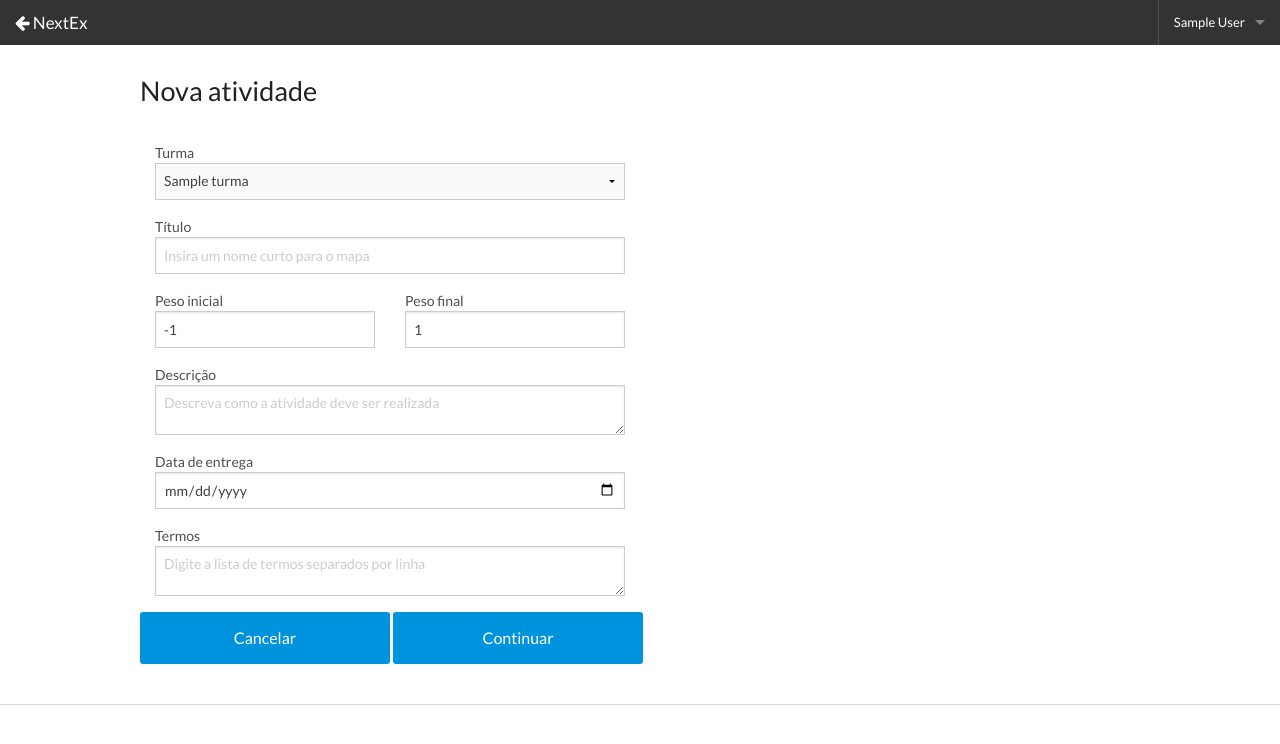
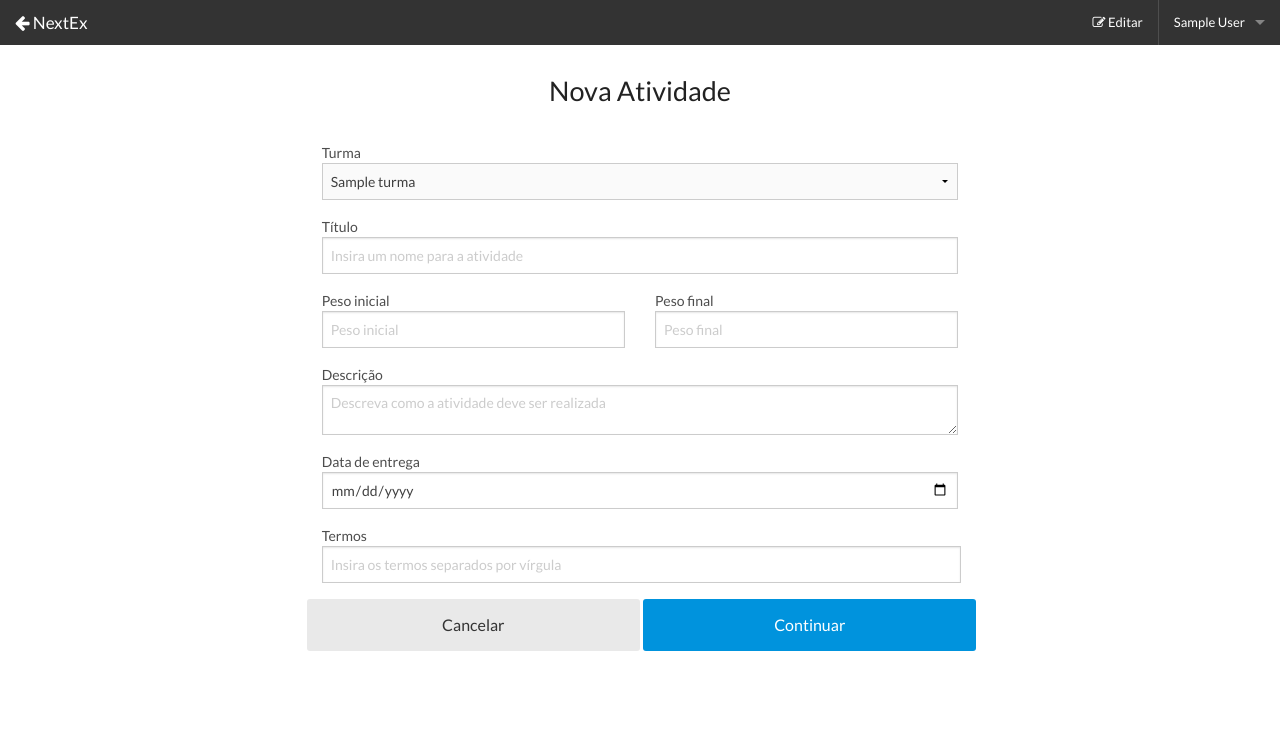
Before and after one commit to maarcooliveira/projeto-unesp, a PHP site: page /atividade.php in a window 1280 px wide. Shown: the top 744 px of the page. Run offline with PHP 8.4, Linux system fonts and the light colour scheme; the visitor is signed in with stand-in values (Sample User, id 1); tables that the repository leaves empty hold one stand-in row (values such as "Sample post"); a stand-in replaces the project's code that opens the database connection; some libraries are stand-ins or nearby versions.

Commit message:
professor now can edit activity info, but not the words

```diff
--- a/api/salvar_arquivo.php
+++ b/api/salvar_arquivo.php
@@ -23,7 +23,10 @@
     $id_atividade = mysqli_insert_id($connection);
    }
    else {
-
+     $query  = "UPDATE atividade SET id_turma = {$id_turma}, titulo = '{$titulo}', data_entrega = '{$data_entrega}', liberado = false WHERE id = {$id_atividade}";
+     $result = mysqli_query($connection, $query);
+     // echo $query;
+     if (!$result) { die("Database query failed. " . mysqli_error ($connection)); }
    }
 
 
--- a/atividade.php
+++ b/atividade.php
@@ -8,17 +8,17 @@
   // include db connect class
   require_once __DIR__ . '/api/db_connect.php';
 
-  if (isset($_POST['submit'])) {
-
-    $turma = isset($_POST['turma']) ? $_POST['turma'] : "";
-    $titulo = isset($_POST['titulo']) ? $_POST['titulo'] : "";
-    $entrega = isset($_POST['entrega']) ? $_POST['entrega'] : "";
-
-    $query  = "INSERT INTO atividade (id_turma, titulo, data_entrega) VALUES ({$turma}, '{$titulo}', '{$entrega}')";
-    $result = mysqli_query($connection, $query);
-    echo $query;
-    if (!$result) { die("Database query failed. " . mysqli_error ($connection)); }
-  }
+  // if (isset($_POST['submit'])) {
+  //
+  //   $turma = isset($_POST['turma']) ? $_POST['turma'] : "";
+  //   $titulo = isset($_POST['titulo']) ? $_POST['titulo'] : "";
+  //   $entrega = isset($_POST['entrega']) ? $_POST['entrega'] : "";
+  //
+  //   $query  = "INSERT INTO atividade (id_turma, titulo, data_entrega) VALUES ({$turma}, '{$titulo}', '{$entrega}')";
+  //   $result = mysqli_query($connection, $query);
+  //   echo $query;
+  //   if (!$result) { die("Database query failed. " . mysqli_error ($connection)); }
+  // }
 
   $id = isset($_GET['id']) ? $_GET['id'] : "undefined";
   $continuacao = 0;
@@ -29,6 +29,15 @@
     $mapa_txt_php =  file_get_contents(getcwd() . "/atividades/" . $id . "/mapa.json");
     $gabarito_txt_php =  file_get_contents(getcwd() . "/atividades/" . $id . "/gabarito.json");
     $continuacao = 1;
+    $queryAtividade = "SELECT * FROM atividade WHERE id = {$id}";
+    $atividade = mysqli_query($connection, $queryAtividade);
+    if (!$atividade) { die("Database query failed. " . mysqli_error ($connection)); }
+    $a = mysqli_fetch_assoc($atividade);
+  }
+  else {
+    $a['titulo'] = "";
+    $a['id_turma'] = "";
+    $a['data_entrega'] = "";
   }
 
   $queryTurmas = "SELECT * FROM turma WHERE id_professor = {$_SESSION['id']}";
@@ -45,6 +54,7 @@
     <title>NextEx - Nova Atividade</title>
     <link rel="stylesheet" href="./css/foundation.min.css" />
     <link rel="stylesheet" href="./css/style.css" />
+    <link rel="stylesheet" href="./css/bootstrap-tokenfield.css" />
     <link rel="stylesheet" href="https://maxcdn.bootstrapcdn.com/font-awesome/4.4.0/css/font-awesome.min.css">
     <link rel="shortcut icon" href="./images/icon.png">
   </head>
@@ -73,6 +83,7 @@
       <section class="top-bar-section">
         <!-- Right Nav Section -->
         <ul class="right">
+          <li><a id="tb_editar" onclick="editar();"><i class="fa fa-pencil-square-o"></i> Editar</a></li>
           <li><a id="tb_remover" onclick="removeEdge();"><i class="fa fa-chain-broken"></i> Remover</a></li>
           <li><a id="tb_cancelar" onclick="cancelSelect();"><i class="fa fa-times"></i> Cancelar</a></li>
           <li><a id="tb_salvar" onclick="salvar();"><i class="fa fa-check"></i> Concluído</a></li>
@@ -92,18 +103,22 @@
 
       <form action="api/salvar_arquivo.php" method="post" id="formAddMapa">
 
-        <div id="form-p1">
+        <div id="form-p1" style="display: none;">
           <br><div class="row">
-            <h3>Nova atividade</h3>
+            <h3 class="text-center"><?php if($id == "undefined") echo "Nova Atividade"; else echo "Editar: {$a['titulo']}"; ?></h3>
           </div>
           <br>
           <div class="row">
-            <div class="small-10 small-offset-1 large-6 large-offset-0 columns">
+            <div class="small-10 small-offset-1 large-8 large-offset-2 columns">
               <label>Turma
                 <select name="id_turma">
                   <?php
                     while($turma = mysqli_fetch_assoc($turmas)) {
-                      echo "<option value='{$turma['id']}'>{$turma['nome']}</option>";
+                      if ($turma['id'] == $a['id_turma'])
+                        $selected = "selected";
+                      else
+                        $selected = "";
+                      echo "<option value='{$turma['id']}' " . $selected . ">{$turma['nome']}</option>";
                     } ?>
                 </select>
               </label>
@@ -111,21 +126,21 @@
           </div>
 
           <div class="row">
-            <div class="small-10 small-offset-1 large-6 large-offset-0 columns">
+            <div class="small-10 small-offset-1 large-8 large-offset-2 columns">
               <label>Título
-                <input type="text" id="titulo" name="titulo" placeholder="Insira um nome curto para o mapa" />
+                <input type="text" id="titulo" name="titulo" placeholder="Insira um nome para a atividade" value="<?php echo $a['titulo'] ?>"/>
               </label>
             </div>
           </div>
 
           <div class="row">
-            <div class="small-5 small-offset-1 large-3 large-offset-0 columns">
+            <div class="small-5 small-offset-1 large-4 large-offset-2 columns">
               <label>Peso inicial
-                <input type="number" id="peso_i" name="peso_i" placeholder="Peso inicial" value="-1" />
+                <input type="number" id="peso_i" name="peso_i" placeholder="Peso inicial" value="1"/>
               </label>
             </div>
 
-            <div class="small-5 large-3 columns end">
+            <div class="small-5 large-4 columns end">
               <label>Peso final
                 <input type="number" id="peso_f" name="peso_f" placeholder="Peso final" value="1" />
               </label>
@@ -133,7 +148,7 @@
           </div>
 
           <div class="row">
-            <div class="small-10 small-offset-1 large-6 large-offset-0 columns">
+            <div class="small-10 small-offset-1 large-8 large-offset-2 columns">
               <label>Descrição
                 <textarea name="descricao" id="descricao" placeholder="Descreva como a atividade deve ser realizada"></textarea>
               </label>
@@ -141,30 +156,28 @@
           </div>
 
           <div class="row">
-            <div class="small-10 small-offset-1 large-6 large-offset-0 columns">
+            <div class="small-10 small-offset-1 large-8 large-offset-2 columns">
               <label>Data de entrega
-                <input type="date" name="data_entrega"/>
+                <input type="date" name="data_entrega" <?php if (!$a['data_entrega'] == "") echo "value='" . date("Y-m-d", strtotime($a['data_entrega'])) . "'" ?>/>
               </label>
             </div>
           </div>
 
           <div class="row">
-            <div class="small-10 small-offset-1 large-6 large-offset-0 columns">
+            <div class="small-10 small-offset-1 large-8 large-offset-2 columns">
               <label>Termos
-                <textarea name="termos" id="termos" placeholder="Digite a lista de termos separados por linha"></textarea>
+                <input name="termos" id="termos" placeholder="Insira os termos separados por vírgula" <?php if($id !== "undefined") echo "disabled" ?>/>
               </label>
             </div>
           </div>
 
           <div class="row">
-            <a href="professor.php" class="button radius small-5 small-offset-1 large-3 large-offset-0">Cancelar</a>
-            <a onclick="mostrarMapa();" class="button radius small-5 large-3">Continuar</a>
+            <a href="professor.php" class="button radius secondary small-5 small-offset-1 large-4 large-offset-2" id="btn-cancelar">Cancelar</a>
+            <a onclick="continuar();" class="button radius small-5 large-4">Continuar</a>
 
           </div>
-          <div>
-            <hr id="full-hr">
-          </div>
         </div>
+        <hr id="full-hr" style="visibility: hidden">
         <input type="hidden" name="dados_mapa" id="dados_mapa">
         <input type="hidden" name="dados_gabarito" id="dados_gabarito">
         <input type="hidden" name="continuacao" id="continuacao">
@@ -194,6 +207,7 @@
     <script src="./js/dracula_algorithms.js"></script>
     <script src="./js/dracula_graffle.js"></script>
     <script src="./js/noty/packaged/jquery.noty.packaged.min.js"></script>
+    <script src="./js/bootstrap-tokenfield.min.js"></script>
     <script src="./js/atividade.js"></script>
     <script>
       $(document).foundation();
```
Also changed, not shown: js/atividade.js (+90 -34 lines).
